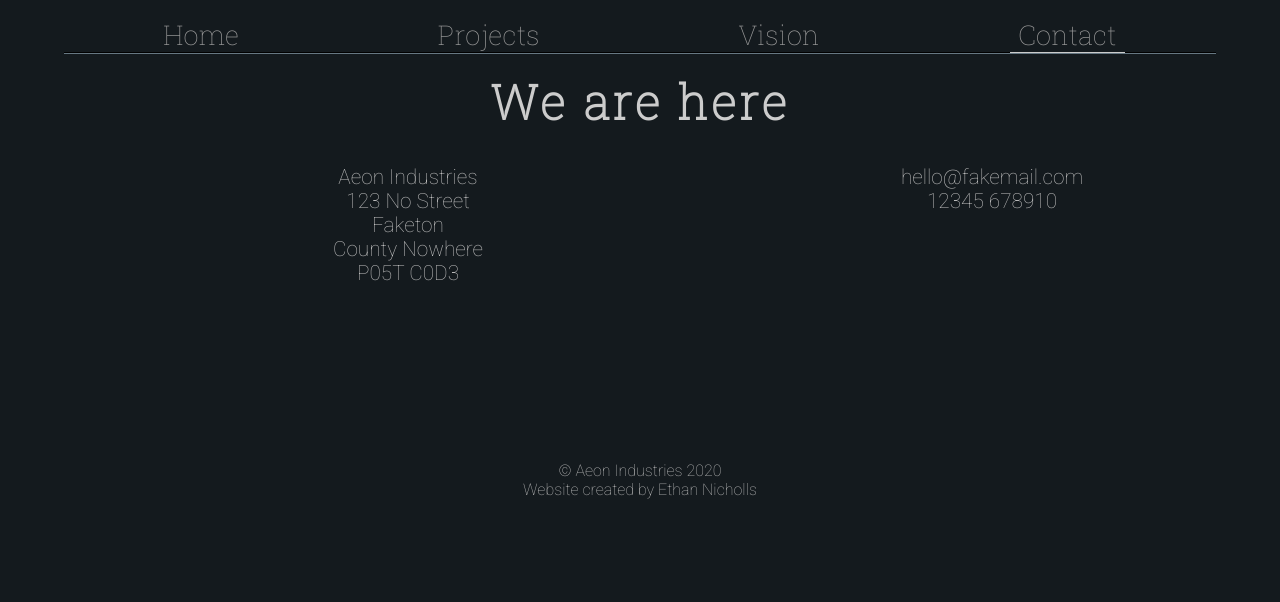
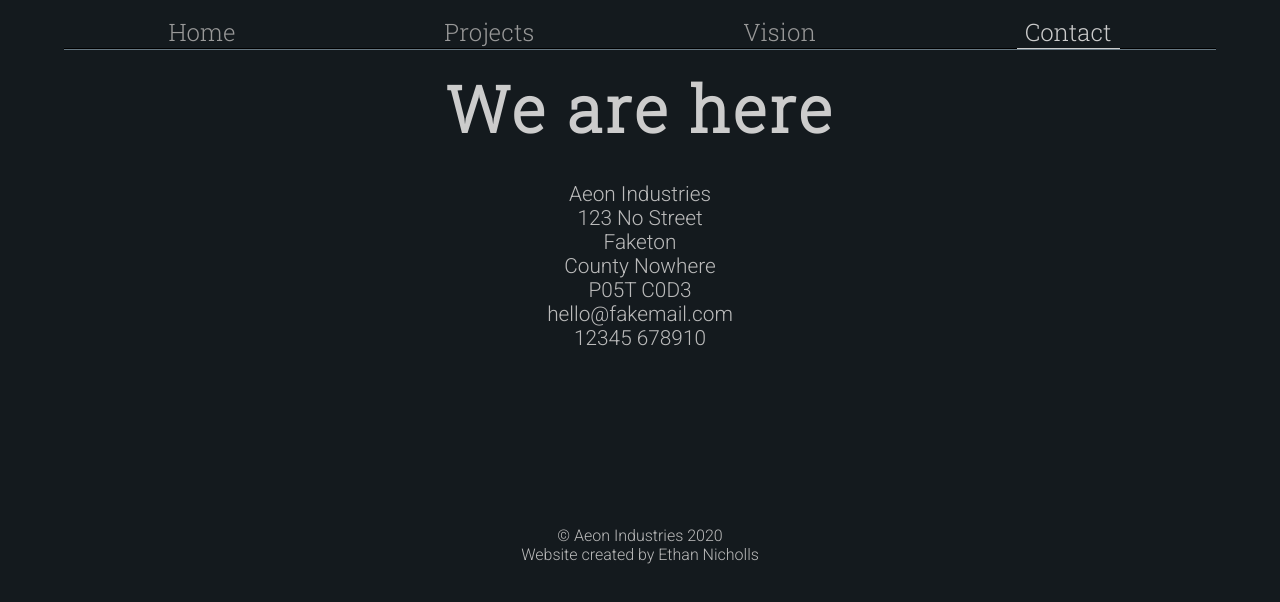
Before and after one commit to eoNicholls/aeon-industries, a website: page contact.html in a window 1280 px wide. Drawn offline with Linux system fonts and the light colour scheme.

Commit message:
Further layout improvements

```diff
--- a/contact.html
+++ b/contact.html
@@ -5,7 +5,7 @@
 	<title>Aeon Industries - Contact</title>
 	<meta name="viewport" content="width=device-width,initial-scale=1.0">
 	<link href="style.css" type="text/css" rel="stylesheet">
-	<link href="https://fonts.googleapis.com/css2?family=Roboto+Slab:wght@100&family=Roboto:wght@100&display=swap" rel="stylesheet">
+	<link href="https://fonts.googleapis.com/css2?family=Roboto+Slab:wght@300&family=Roboto:wght@300&display=swap" rel="stylesheet">
 </head>
 <body>
 
@@ -22,14 +22,13 @@
 
 	<main class="content" id="contact-details">
 		<p>
-			Aeon Industries<br>
-			123 No Street<br>
-			Faketon<br>
-			County Nowhere<br>
-			P05T C0D3
-		</p>
-		<p>
-			hello@fakemail.com<br>
+			Aeon Industries<br />
+			123 No Street<br />
+			Faketon<br />
+			County Nowhere<br />
+			P05T C0D3<br />
+
+			hello@fakemail.com<br />
 			12345 678910
 		</p>
 	</main>
--- a/style.css
+++ b/style.css
@@ -20,7 +20,7 @@ h1 {
 	grid-column: 1 / span 2;
 	margin: 1rem 0;
 	text-align: center;
-	font-size: 3rem;
+	font-size: 4rem;
 	letter-spacing: 0.2rem;
 	color: #cccccc;
 }
@@ -53,13 +53,14 @@ ul {
 }
 
 #current-page-nav-btn {
+	color: #cccccc;
 	border-bottom: 1px solid #cccccc;
 	pointer-events: none;
 	cursor: default;
 }
 
 nav li {
-	font-size: 1.7rem;
+	font-size: 1.5rem;
 }
 
 nav a {
@@ -74,11 +75,9 @@ nav a:hover {
 }
 
 main {
-	margin: 0 7rem;
+	margin: 0 3rem;
 	display: grid;
 	grid-template: auto / 2fr 1fr;
-	/*background: #ffffff10;
-	border-radius: 3px;*/
 }
 
 main p {
@@ -86,6 +85,7 @@ main p {
 	margin: 1rem;
 	font-family: 'Roboto', sans-serif;
 	font-size: 1.3rem;
+	font-weight: 300;
 }
 
 main img {
@@ -98,6 +98,9 @@ main img {
 #contact-details {
 	text-align: center;
 	margin-bottom: 10rem;
+	display: flex;
+	flex-direction: column;
+	align-items: center;
 }
 
 footer {
@@ -113,7 +116,7 @@ footer p {
 
 @media screen and (max-width: 1100px) {
 	main {
-		margin: 0 3rem;
+		margin: 0 1rem;
 		display: flex;
 		flex-direction: column;
 		align-items: center;
@@ -126,6 +129,6 @@ footer p {
 	}
 
 	nav li {
-		font-size: 1.5rem;
+		font-size: 1.2rem;
 	}
 }
```
Also changed, not shown: projects.html (+5 -4 lines), vision.html (+1 -1 lines).
